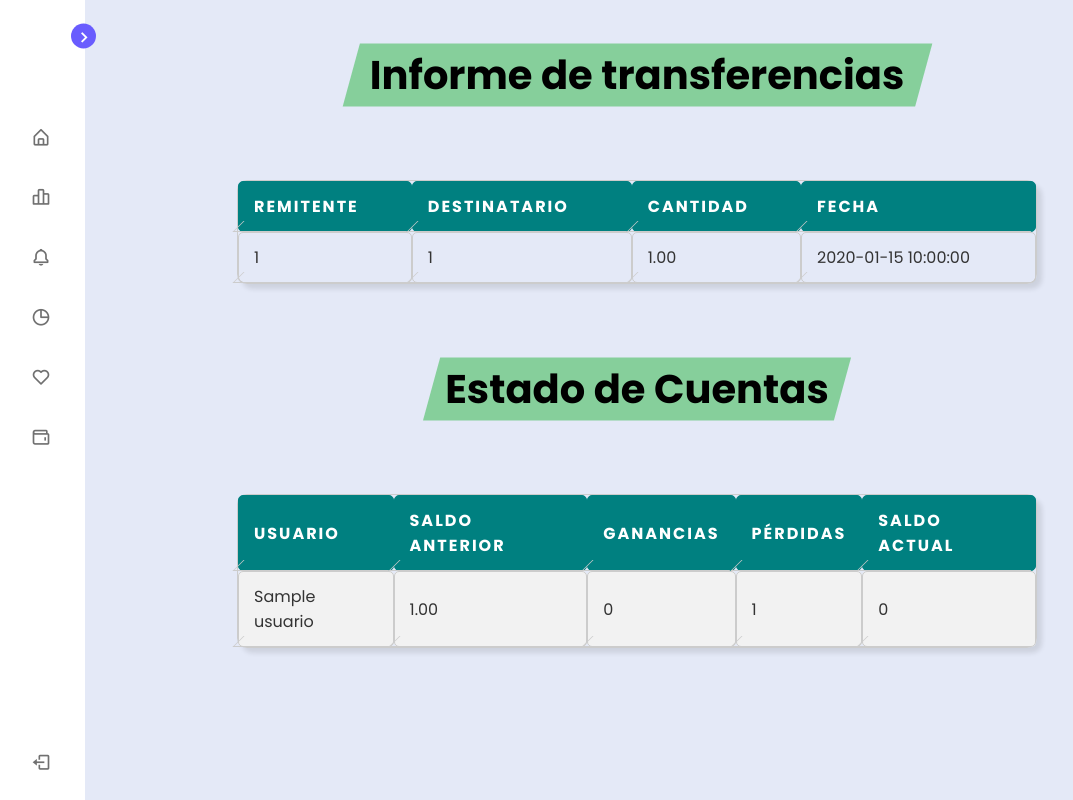
After one commit to ManfredoPerez/virtualBankProyect, a PHP site: page /vistas/datos/historial.php in a window 1280 px wide. The commit adds this page. Shown: the whole page, without its empty margins (3-1076 px from the left). Run offline with PHP 8.4, Linux system fonts and the light colour scheme; tables that the repository leaves empty hold one stand-in row (values such as "Sample post").

Commit message:
Agrege el Modulo ver Historial de Transferencias

```diff
--- /dev/null
+++ b/modelo/db.php
@@ -0,0 +1,15 @@
+<?php
+// Configuración de la base de datos
+$host = "localhost";
+$user = "root";
+$password = "";
+$dbname = "bancavirtual";
+
+// Establecer conexión
+$conn = mysqli_connect($host, $user, $password, $dbname);
+
+// Manejo de errores
+if (!$conn) {
+    die("Error de conexión: " . mysqli_connect_error());
+}
+?>
--- /dev/null
+++ b/vistas/datos/historial.php
@@ -0,0 +1,280 @@
+<?php
+    include 'inicio.php';
+?>
+
+<?php
+require_once "../../modelo/db.php";
+
+// Obtener datos de la tabla transferencias
+$sql = "SELECT remitente_id, destinatario_id, cantidad, fecha FROM transferencias";
+$result = $conn->query($sql);
+
+
+?>
+
+<!DOCTYPE html>
+<html>
+<head>
+	<title>Informe de transferencias</title>
+	<style>
+		table {
+		  border-collapse: separate;
+		  border-spacing: 0;
+		  width: 100%;
+		  margin: 50px auto;
+		  max-width: 800px;
+		  border-radius: 10px;
+		  box-shadow: 0 2px 2px rgba(0,0,0,0.1), 0 0 10px rgba(0,0,0,0.05);
+		}
+
+		th, td {
+		  padding: 12px;
+		  text-align: left;
+		  border: none;
+		  border-radius: 5px;
+		}
+
+		th {
+		  background-color: #4CAF50;
+		  color: white;
+		}
+
+		tr:nth-child(even) {
+		  background-color: #f2f2f2;
+		}
+
+		tr:hover {
+		  transform: translateY(-2px);
+		  box-shadow: 0 5px 15px rgba(0,0,0,0.3), 0 5px 10px rgba(0,0,0,0.2);
+		}
+
+		.header_title{
+			width: 600px;
+		  	height: 150px;
+		  	margin: 0 auto;
+		  	font-size: 20px;
+		    display: grid;
+		    align-content: center;
+		    justify-content: center;
+
+		}
+
+		.highlight{
+		    position: relative;
+		}
+
+		.highlight:after{
+		    display: block;
+		    content: '';
+		    position: absolute;
+		    bottom: 0;
+		    left: 0;
+		    height: 100%;
+		    width: 100%;
+		    z-index: -1;
+		    opacity: 0.7;
+		    transform: scale(1.07, 1.05) skewX(-15deg);
+		    background-image: #5ec576;
+		    background-color: #5ec576;
+		}
+
+
+
+
+	</style>
+</head>
+<body>
+	<div class="container">
+		<div class="header_title">
+			<h1 class="highlight">Informe de transferencias</h1>
+		</div>
+		<table>
+			<thead>
+				<tr>
+					<th>Remitente</th>
+					<th>Destinatario</th>
+					<th>Cantidad</th>
+					<th>Fecha</th>
+				</tr>
+			</thead>
+			<tbody>
+				<!-- Aquí se insertarán los datos dinámicamente con PHP -->
+				<tbody>
+					<?php
+					if ($result->num_rows > 0) {
+						while($row = $result->fetch_assoc()) {
+							echo "<tr><td>" . $row["remitente_id"] . "</td><td>" . $row["destinatario_id"] . "</td><td>" . $row["cantidad"] . "</td><td>" . $row["fecha"] . "</td></tr>";
+						}
+					} else {
+						echo "<tr><td colspan='4'>No hay datos disponibles</td></tr>";
+					}
+					?>
+				</tbody>
+
+			</tbody>
+		</table>
+	</div>
+
+    <?php
+        // Obtener registros de la tabla "usuarios"
+        $sql = "SELECT id, numero_cuenta, nombre_completo, correo_electronico, saldo FROM usuarios";
+        $result = $conn->query($sql);
+
+        // Recorrer los registros de la tabla "usuarios"
+        while ($row = $result->fetch_assoc()) {
+            $usuario = new stdClass();
+            $usuario->id = $row["id"];
+            $usuario->numero_cuenta = $row["numero_cuenta"];
+            $usuario->nombre_completo = $row["nombre_completo"];
+            $usuario->correo_electronico = $row["correo_electronico"];
+            $usuario->saldo = $row["saldo"];
+
+            // Agregar objeto a un array de usuarios
+            $usuarios[] = $usuario;
+        }
+
+        // Obtener registros de la tabla "transferencias"
+        $sql = "SELECT remitente_id, destinatario_id, cantidad, fecha FROM transferencias";
+        $result = $conn->query($sql);
+
+        // Recorrer los registros de la tabla "transferencias"
+        while ($row = $result->fetch_assoc()) {
+            $transferencia = new stdClass();
+            $transferencia->remitente_id = $row["remitente_id"];
+            $transferencia->destinatario_id = $row["destinatario_id"];
+            $transferencia->cantidad = $row["cantidad"];
+            $transferencia->fecha = $row["fecha"];
+
+            // Agregar objeto a un array de transferencias
+            $transferencias[] = $transferencia;
+        }
+
+
+        // Inicializar array de eventos
+        $eventos = array();
+
+        // Recorrer los usuarios
+        foreach ($usuarios as $usuario) {
+        $saldo_anterior = $usuario->saldo;
+        $saldo_actual = $usuario->saldo;
+        $ganancias = 0;
+        $perdidas = 0;
+
+        // Recorrer las transferencias
+        foreach ($transferencias as $transferencia) {
+            if ($transferencia->remitente_id == $usuario->numero_cuenta) {
+            $saldo_actual -= $transferencia->cantidad;
+            $perdidas += $transferencia->cantidad;
+            } else if ($transferencia->destinatario_id == $usuario->numero_cuenta) {
+            $saldo_actual += $transferencia->cantidad;
+            $ganancias += $transferencia->cantidad;
+            }
+        }
+
+        // Crear objeto de evento
+        $evento = new stdClass();
+        $evento->usuario = $usuario->nombre_completo;
+        $evento->saldo_anterior = $saldo_anterior;
+        $evento->saldo_actual = $saldo_actual;
+        $evento->ganancias = $ganancias;
+        $evento->perdidas = $perdidas;
+
+        // Agregar objeto a array de eventos
+        $eventos[] = $evento;
+        }
+    ?>
+    <style >
+        table {
+        border-collapse: separate;
+        border-spacing: 0;
+        width: 80%;
+        margin: 50 auto;
+        font-family: Arial, Helvetica, sans-serif;
+        color: #333;
+        border: 1px solid #ccc;
+        margin-top: 30px;
+        margin-bottom: 30px;
+        box-shadow: 5px 5px 5px rgba(0, 0, 0, 0.1);
+        }
+
+        th {
+        background-color: #008080;
+        color: #fff;
+        font-weight: bold;
+        text-transform: uppercase;
+        letter-spacing: 2px;
+        border: 1px solid #008080;
+        padding: 12px 15px;
+        position: relative;
+        }
+
+        th::before {
+        content: "";
+        position: absolute;
+        bottom: -1px;
+        left: -1px;
+        right: -1px;
+        height: 10px;
+        border: 1px solid #ccc;
+        border-top: none;
+        border-right: none;
+        transform: skewX(-45deg);
+        }
+
+        td {
+        border: 1px solid #ccc;
+        padding: 12px 15px;
+        position: relative;
+        }
+
+        td::before {
+        content: "";
+        position: absolute;
+        bottom: -1px;
+        left: -1px;
+        right: -1px;
+        height: 10px;
+        border: 1px solid #ccc;
+        border-top: none;
+        border-right: none;
+        transform: skewX(-45deg);
+        }
+
+        tr:nth-child(even) {
+        background-color: #f2f2f2;
+        }
+
+        tr:hover {
+        background-color: #ddd;
+        }
+
+        caption {
+        font-weight: bold;
+        margin-bottom: 10px;
+        font-size: 1.2rem;
+        }
+
+    </style>
+
+        <div class="header_title">
+			<h1 class="highlight">Estado de Cuentas</h1>
+		</div>
+    <?php
+    // Mostrar la línea de tiempo en una tabla HTML
+    echo "<table>";
+    echo "<tr><th>Usuario</th><th>Saldo anterior</th><th>Ganancias</th><th>Pérdidas</th><th>Saldo actual</th></tr>";
+    foreach ($eventos as $evento) {
+        echo "<tr>";
+        echo "<td>".$evento->usuario."</td>";
+        echo "<td>".$evento->saldo_anterior."</td>";
+        echo "<td>".$evento->ganancias."</td>";
+        echo "<td>".$evento->perdidas."</td>";
+        echo "<td>".$evento->saldo_actual."</td>";
+        echo "</tr>";
+    }
+    echo "</table>";
+    ?>
+
+
+</body>
+</html>
--- /dev/null
+++ b/vistas/datos/inicio.php
@@ -0,0 +1,93 @@
+
+
+    <!----======== CSS ======== -->
+    <link rel="stylesheet" href="../css/styleprincipal.css">
+
+    <!----===== Boxicons CSS ===== -->
+    <link href='https://unpkg.com/boxicons@2.1.1/css/boxicons.min.css' rel='stylesheet'>
+
+
+    <nav class="sidebar close">
+        <header>
+            <div class="image-text">
+                <span class="image">
+                    <!--<img src="logo.png" alt="">-->
+                </span>
+
+                <div class="text logo-text">
+                    <span class="name">Banca</span>
+                    <span class="profession">Virtual</span>
+                </div>
+            </div>
+
+            <i class='bx bx-chevron-right toggle'></i>
+        </header>
+
+        <div class="menu-bar">
+            <div class="menu">
+
+
+
+                <ul class="menu-links">
+                    <li class="nav-link">
+                        <a href="menu.php">
+                            <i class='bx bx-home-alt icon' ></i>
+                            <span class="text nav-text">Inicio</span>
+                        </a>
+                    </li>
+
+                    <li class="nav-link">
+                        <a href="transferencia.php">
+                            <i class='bx bx-bar-chart-alt-2 icon' ></i>
+                            <span class="text nav-text">Transacciones</span>
+                        </a>
+                    </li>
+
+                    <li class="nav-link">
+                        <a href="#">
+                            <i class='bx bx-bell icon'></i>
+                            <span class="text nav-text">Notificaciones</span>
+                        </a>
+                    </li>
+
+                    <li class="nav-link">
+                        <a href="#">
+                            <i class='bx bx-pie-chart-alt icon' ></i>
+                            <span class="text nav-text">Anasis</span>
+                        </a>
+                    </li>
+
+                    <li class="nav-link">
+                        <a href="#">
+                            <i class='bx bx-heart icon' ></i>
+                            <span class="text nav-text">Cuenta</span>
+                        </a>
+                    </li>
+
+                    <li class="nav-link">
+                        <a href="historial.php">
+                            <i class='bx bx-wallet icon' ></i>
+                            <span class="text nav-text">Historial</span>
+                        </a>
+                    </li>
+
+                </ul>
+            </div>
+
+            <div class="bottom-content">
+                <li class="">
+                    <a href="../../index.php">
+                        <i class='bx bx-log-out icon' ></i>
+                        <span class="text nav-text">Salir</span>
+                    </a>
+                </li>
+
+
+
+            </div>
+        </div>
+
+    </nav>
+
+
+    <script src="../js/principal.js"></script>
--- a/vistas/plantilla.php
+++ b/vistas/plantilla.php
@@ -105,12 +105,12 @@
             <img src="./vistas/img/compurpc.jpg" data-src="img/grow.jpg" alt="Plant" class="features_img lazy-img" />
             <!--  -->
             <!--  -->
-            <img src="./vistas/img/tarjetacre.avif" data-src="img/card.jpg" alt="Credit card" class="features_img lazy-img" />
+            <img src="./vistas/img/tarjetass.jpg" data-src="img/card.jpg" alt="Credit card" class="features_img lazy-img" />
 
             <div class="features_feature">
                 <div class="features_icon">
                     <svg>
-                        <use xlink:href="img/icons.svg#icon-credit-card"> <img src="./vistas/img/credit-cards.png" alt=""></use>
+                        <use xlink:href="img/icons.svg#icon-credit-card"> <img src="./vistas/img/credit-cards.png" alt=""> </use>
                     </svg>
                 </div>
                 <h5 class="features_header">Obtén tu cuenta gratis ahora</h5>
```
Also changed, not shown: vistas/img/tarjetacre.avif (deleted), vistas/img/tarjetass.jpg (added).
